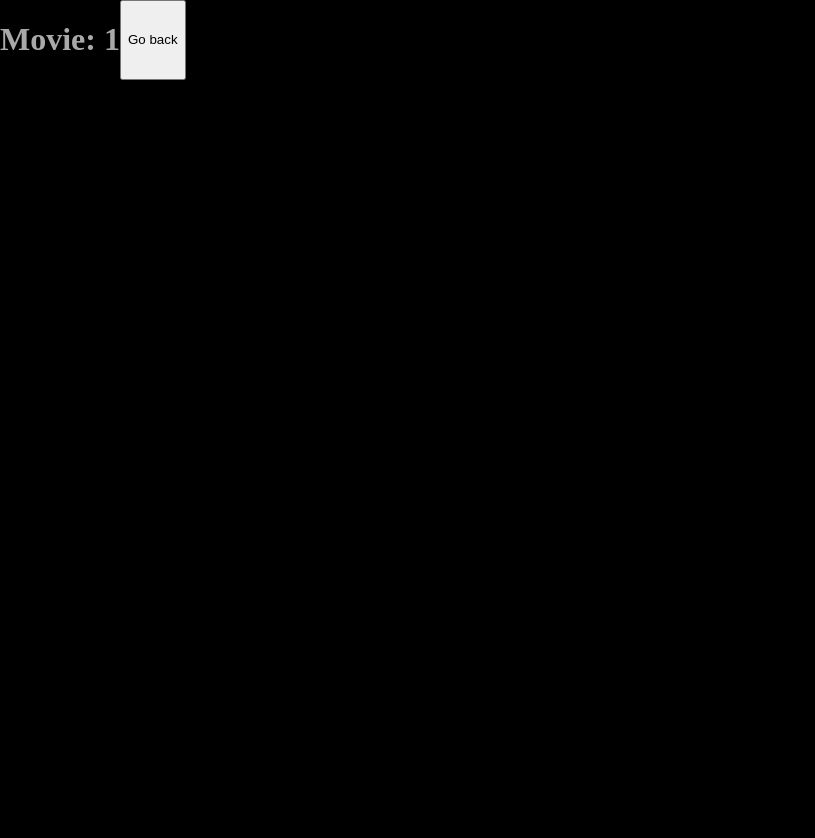
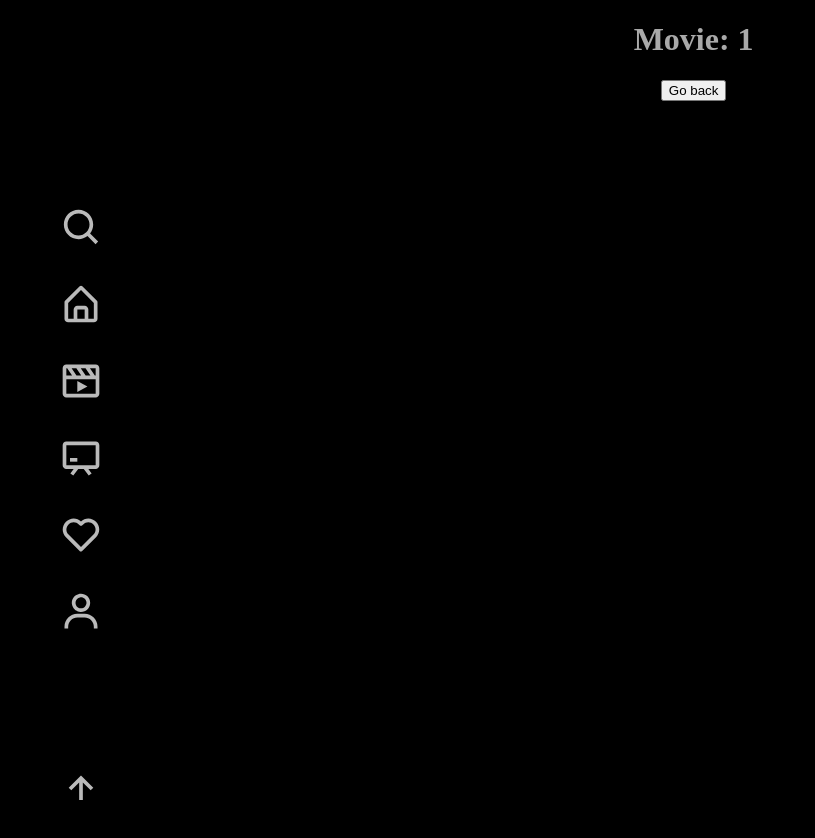
Before and after one commit to czenturion/movies, a Next.js app: page /movies/1 in a window 1280 px wide. Shown: the top 838 px of the page, without its empty margins (0-815 px from the left). Before the commit the page ends 800 px from the top, so only its background shows below. Built offline with nearby package versions, Linux system fonts and the light colour scheme.

Commit message:
fix: css

```diff
--- a/src/app/app.module.css
+++ b/src/app/app.module.css
@@ -22,17 +22,31 @@
     margin-top: 205px;
 }
 
-.sidebar Image:last-child {
+.button {
+    cursor: pointer;
+}
+
+.homePageButton {
+    cursor: pointer;
+    width: 200px;
+}
+
+.sidebar .button:last-child {
     margin-top: 100px;
+    margin-bottom: 40px;
 }
 
 .main {
     display: flex;
     flex-direction: column;
+    align-items: center;
     width: 100%;
 }
 
 .content {
+    display: flex;
+    flex-direction: column;
+    align-items: center;
     max-width: 1876px;
     width: 100%;
 }
--- a/src/app/features/sidebar/index.jsx
+++ b/src/app/features/sidebar/index.jsx
@@ -10,13 +10,13 @@ import scrollUp from "@/../public/icons/scrollUp.svg"
 
 const Sidebar = () => {
     return <div className={s.sidebar}>
-        <Image src={search} alt="search" width={44} height={44}/>
-        <Image src={home} alt="search" width={44} height={44}/>
-        <Image src={watch} alt="search" width={44} height={44}/>
-        <Image src={charts} alt="search" width={44} height={44}/>
-        <Image src={favorite} alt="search" width={44} height={44}/>
-        <Image src={profile} alt="search" width={44} height={44}/>
-        <Image src={scrollUp} alt="search" width={44} height={44}/>
+        <Image className={s.button} src={search} alt="search" width={44} height={44}/>
+        <Image className={s.button} src={home} alt="search" width={44} height={44}/>
+        <Image className={s.button} src={watch} alt="search" width={44} height={44}/>
+        <Image className={s.button} src={charts} alt="search" width={44} height={44}/>
+        <Image className={s.button} src={favorite} alt="search" width={44} height={44}/>
+        <Image className={s.button} src={profile} alt="search" width={44} height={44}/>
+        <Image className={s.button} src={scrollUp} alt="search" width={44} height={44}/>
     </div>
 }
 
--- a/src/app/movies/[movieId]/page.jsx
+++ b/src/app/movies/[movieId]/page.jsx
@@ -2,6 +2,7 @@
 import { useRouter } from "next/navigation"
 
 import s from "../movies.module.css"
+import MainAppLayout from "@/widgets/layouts/layouts"
 
 
 const MovieDetails = ({ params }) => {
@@ -11,10 +12,10 @@ const MovieDetails = ({ params }) => {
         router.back()
     }
 
-    return <>
+    return <MainAppLayout>
         <h1 className={s.filmTitle}>Movie: { params.movieId }</h1>
         <button onClick={clickHandler}>Go back</button>
-    </>
+    </MainAppLayout>
 }
 
 export default MovieDetails
--- a/src/app/movies/movies.module.css
+++ b/src/app/movies/movies.module.css
@@ -14,7 +14,6 @@
 .filmsList {
     display: flex;
     flex-direction: column;
-    width: 100%;
 }
 
 .filmTitle {
--- a/src/pages/_app.js
+++ b/src/pages/_app.js
@@ -1,10 +1,8 @@
 import MainAppLayout from "@/widgets/layouts/layouts"
-import Sidebar from "@/app/features/sidebar"
 
 function MyApp({ Component, pageProps }) {
     return (
         <MainAppLayout className={s.main}>
-            <Sidebar/>
             <Component {...pageProps} />
         </MainAppLayout>
     )
```
Also changed, not shown: package.json (+7 -2 lines), src/app/page.jsx (+2 -8 lines), 1 other file (tests, documents, lock files or other folders).
